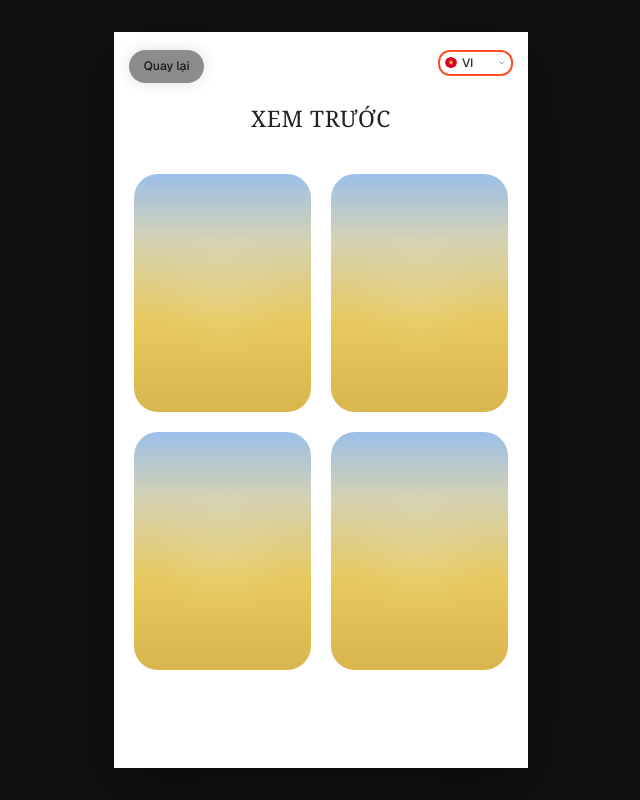
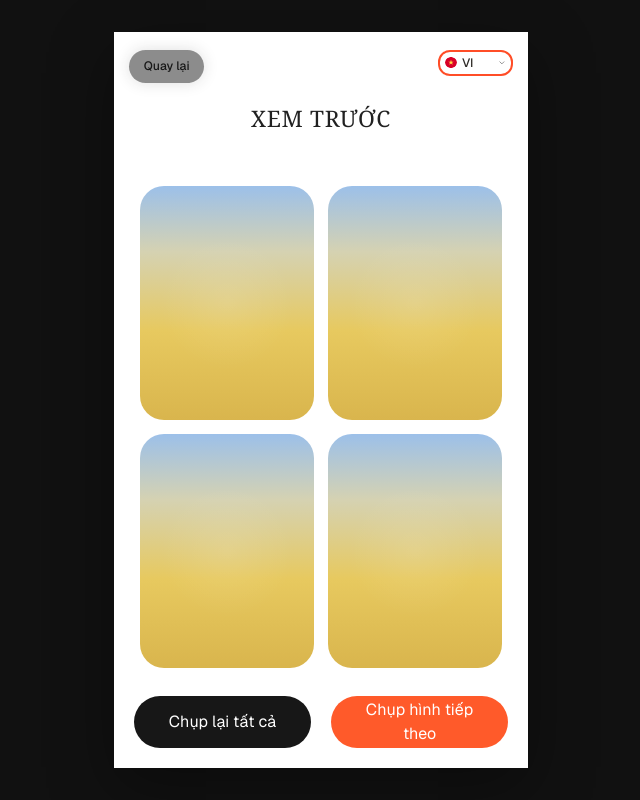
Before and after one commit to lahieuphong/btmt-photobooth, a Next.js app: page /preview in a window 1280 px wide. Shown: the whole page, without its empty margins (319-959 px from the left). Built offline with nearby package versions, Linux system fonts and the light colour scheme.

Commit message:
refactor(ui): extract reusable dual action bar and tighten screen layouts
- add PhotoboothDualActionBar and reuse it on preview

- rebalance layout/customize spacing for constrained viewport heights

- adjust preview and layout frame grids for consistent proportions

```diff
--- a/app/(photobooth)/layout/page.tsx
+++ b/app/(photobooth)/layout/page.tsx
@@ -24,10 +24,12 @@ function LayoutPreviewCard({
   className = '',
   mode,
   isDisabled = false,
+  loading = 'lazy',
 }: {
   className?: string
   mode: LayoutPreviewMode
   isDisabled?: boolean
+  loading?: 'lazy' | 'eager'
 }) {
   const iconWrapperClass =
     mode === 'grid-4'
@@ -61,6 +63,7 @@ function LayoutPreviewCard({
             src={getAssetPath(LAYOUT_PLACEHOLDER_IMAGE)}
             alt=""
             fill
+            loading={loading}
             sizes="(max-width: 768px) 96px, 205px"
             className="object-contain"
           />
@@ -80,9 +83,9 @@ function LayoutPreviewFrame({
   children: React.ReactNode
 }) {
   return (
-    <div className="mx-auto mt-[3.2%] w-[900px] max-w-full aspect-[900/1196]">
+    <div className="mx-auto h-full w-auto max-w-full aspect-[900/1196]">
       <div className="flex h-full w-full items-center justify-center">
-        <div className="w-[880px] max-w-full">{children}</div>
+        <div className="w-[97.7778%] max-w-full">{children}</div>
       </div>
     </div>
   )
@@ -93,19 +96,22 @@ function LayoutPreviewGrid({
   count,
   cardAspectClassName,
   disabledIndices = [],
+  gapClassName = 'gap-[14px]',
 }: {
   mode: LayoutPreviewMode
   count: number
   cardAspectClassName: string
   disabledIndices?: number[]
+  gapClassName?: string
 }) {
   return (
-    <div className="grid grid-cols-2 gap-[20px]">
+    <div className={`grid grid-cols-2 ${gapClassName}`}>
       {Array.from({ length: count }).map((_, index) => (
         <LayoutPreviewCard
           key={index}
           mode={mode}
           isDisabled={disabledIndices.includes(index)}
+          loading={index === 0 ? 'eager' : 'lazy'}
           className={cardAspectClassName}
         />
       ))}
@@ -172,7 +178,7 @@ export default function LayoutPage() {
 
   return (
     <PhotoboothScreenShell>
-      <div className="flex min-h-[844px] flex-col">
+      <div className="flex h-full min-h-0 flex-col">
         <PhotoboothPageHeader
           title={screen.title}
           backHref={screen.backHref}
@@ -182,9 +188,9 @@ export default function LayoutPage() {
           titleClassName="text-[clamp(20px,5.93cqw,64px)] leading-[1.546875] tracking-[0.03em] text-[#212121]"
         />
 
-        <PhotoboothPageBody className="flex flex-1 flex-col px-[5.278%] pt-[4.2%] pb-[5.2%]">
-          <div className="flex flex-1 flex-col">
-            <div className="mx-auto w-[89.444%]" style={{ containerType: 'inline-size' }}>
+        <PhotoboothPageBody className="flex min-h-0 flex-1 flex-col overflow-hidden px-[5.278%] pt-[2.8%] pb-[calc(10px+env(safe-area-inset-bottom))]">
+          <div className="flex min-h-0 flex-1 flex-col">
+            <div className="mx-auto w-[89.444%] shrink-0" style={{ containerType: 'inline-size' }}>
               <div className="flex w-full items-center gap-[2.484%]">
                 {PHOTOBOOTH_LAYOUT_OPTIONS.map((item) => {
                   const isSelected = item.id === activeLayoutId
@@ -214,9 +220,11 @@ export default function LayoutPage() {
               </div>
             </div>
 
-            <LayoutPreview mode={activeLayout.previewMode} />
+            <div className="mt-4 min-h-0 flex-1 overflow-hidden">
+              <LayoutPreview mode={activeLayout.previewMode} />
+            </div>
 
-            <div className="mt-[4.2%] flex justify-center">
+            <div className="mt-2 shrink-0 flex justify-center pb-[calc(2px+env(safe-area-inset-bottom))]">
               <PrimaryButton href={screen.nextHref} className="min-w-[142px]">
                 {screen.primaryActionLabel}
               </PrimaryButton>
--- a/app/(photobooth)/preview/page.tsx
+++ b/app/(photobooth)/preview/page.tsx
@@ -6,7 +6,7 @@ import PhotoboothCaptureRoundHint from '@/src/features/photobooth/components/Pho
 import PhotoboothScreenShell from '@/src/features/photobooth/components/PhotoboothScreenShell'
 import PhotoboothPageHeader from '@/src/features/photobooth/components/PhotoboothPageHeader'
 import PhotoboothPageBody from '@/src/features/photobooth/components/PhotoboothPageBody'
-import PrimaryButton from '@/src/features/photobooth/components/PrimaryButton'
+import PhotoboothDualActionBar from '@/src/features/photobooth/components/PhotoboothDualActionBar'
 import { PHOTOBOOTH_DEFAULT_SESSION } from '@/src/features/photobooth/constants/session'
 import { PHOTOBOOTH_SCREEN_STATE_MAP } from '@/src/features/photobooth/config/screenState'
 import {
@@ -42,12 +42,15 @@ function PreviewLayoutBlock({
 }: {
   mode: PhotoboothLayoutPreviewMode
 }) {
+  const frameClassName =
+    'mx-auto h-full w-auto max-w-full aspect-[368/489]'
+
   if (mode === 'vertical-4') {
     return (
-      <div className="mx-auto w-full max-w-[280px] sm:max-w-[340px] md:max-w-[430px]">
-        <div className="grid grid-cols-1 gap-3 sm:gap-4 md:gap-5">
+      <div className={frameClassName}>
+        <div className="mx-auto grid h-full w-[48%] grid-cols-1 grid-rows-4 gap-[14px]">
           {Array.from({ length: 4 }).map((_, index) => (
-            <PreviewPhotoCard key={index} className="aspect-[430/260]" />
+            <PreviewPhotoCard key={index} className="h-full" />
           ))}
         </div>
       </div>
@@ -56,10 +59,10 @@ function PreviewLayoutBlock({
 
   if (mode === 'grid-6') {
     return (
-      <div className="mx-auto w-full max-w-[340px] sm:max-w-[430px] md:max-w-[760px]">
-        <div className="grid grid-cols-2 gap-3 sm:gap-4 md:gap-5">
+      <div className={frameClassName}>
+        <div className="grid h-full grid-cols-2 grid-rows-3 gap-[14px]">
           {Array.from({ length: 6 }).map((_, index) => (
-            <PreviewPhotoCard key={index} className="aspect-[430/372]" />
+            <PreviewPhotoCard key={index} className="h-full" />
           ))}
         </div>
       </div>
@@ -67,10 +70,10 @@ function PreviewLayoutBlock({
   }
 
   return (
-    <div className="mx-auto w-full max-w-[340px] sm:max-w-[430px] md:max-w-[760px]">
-      <div className="grid grid-cols-2 gap-3 sm:gap-4 md:gap-5">
+    <div className={frameClassName}>
+      <div className="grid h-full grid-cols-2 grid-rows-2 gap-[14px]">
         {Array.from({ length: 4 }).map((_, index) => (
-          <PreviewPhotoCard key={index} className="aspect-[430/578]" />
+          <PreviewPhotoCard key={index} className="h-full" />
         ))}
       </div>
     </div>
@@ -125,7 +128,7 @@ export default function PreviewPage() {
 
   return (
     <PhotoboothScreenShell>
-      <div className="flex min-h-[844px] flex-col">
+      <div className="flex h-full min-h-0 flex-col">
         <PhotoboothPageHeader
           title={screen.title}
           backHref={screen.backHref}
@@ -135,36 +138,22 @@ export default function PreviewPage() {
           titleClassName="text-[clamp(20px,5.93cqw,64px)] leading-[1.546875] tracking-[0.03em] text-[#212121]"
         />
 
-        <PhotoboothPageBody className="flex min-h-0 flex-1 flex-col overflow-y-auto px-[4.8%] pt-[1.8%] pb-[calc(16px+env(safe-area-inset-bottom))]">
+        <PhotoboothPageBody className="flex min-h-0 flex-1 flex-col overflow-hidden px-[4.8%] pt-[1.8%] pb-[calc(16px+env(safe-area-inset-bottom))]">
           <div
-            className="mx-auto flex w-full max-w-[900px] flex-1 flex-col"
+            className="mx-auto flex min-h-0 w-full max-w-[900px] flex-1 flex-col"
             style={{ containerType: 'inline-size' }}
           >
-            <div className="flex flex-1 flex-col">
-              <div className="flex-1 pt-1 sm:pt-2">
+            <div className="flex min-h-0 flex-1 flex-col">
+              <div className="mt-3 min-h-0 flex-1 overflow-hidden pt-1 sm:pt-2 pb-2">
                 <PreviewLayoutBlock mode={previewMode} />
               </div>
 
-              <div className="sticky bottom-0 z-10 mt-4 bg-[#F4F4F4]/95 pt-4 pb-[calc(4px+env(safe-area-inset-bottom))] backdrop-blur-[2px]">
-                <div className="grid grid-cols-2 gap-3 sm:gap-4 md:gap-5">
-                  <PrimaryButton
-                    variant="secondary"
-                    fullWidth
-                    onClick={handleRetakeAll}
-                    className="h-[48px] sm:h-[52px] text-[14px] sm:text-[15px]"
-                  >
-                    {screen.secondaryActionLabel}
-                  </PrimaryButton>
-
-                  <PrimaryButton
-                    fullWidth
-                    onClick={handleConfirmPreview}
-                    className="h-[48px] sm:h-[52px] text-[14px] sm:text-[15px]"
-                  >
-                    {primaryActionLabel}
-                  </PrimaryButton>
-                </div>
-              </div>
+              <PhotoboothDualActionBar
+                secondaryLabel={screen.secondaryActionLabel}
+                primaryLabel={primaryActionLabel}
+                onSecondaryClick={handleRetakeAll}
+                onPrimaryClick={handleConfirmPreview}
+              />
             </div>
           </div>
         </PhotoboothPageBody>
--- /dev/null
+++ b/src/features/photobooth/components/PhotoboothDualActionBar.tsx
@@ -0,0 +1,45 @@
+import PrimaryButton from '@/src/features/photobooth/components/PrimaryButton'
+
+type PhotoboothDualActionBarProps = {
+  secondaryLabel?: string
+  primaryLabel?: string
+  onSecondaryClick?: () => void
+  onPrimaryClick?: () => void
+  className?: string
+}
+
+export default function PhotoboothDualActionBar({
+  secondaryLabel,
+  primaryLabel,
+  onSecondaryClick,
+  onPrimaryClick,
+  className = '',
+}: PhotoboothDualActionBarProps) {
+  return (
+    <div
+      className={[
+        'z-10 mt-2 shrink-0 pt-3 pb-[calc(4px+env(safe-area-inset-bottom))]',
+        className,
+      ].join(' ')}
+    >
+      <div className="grid grid-cols-2 gap-3 sm:gap-4 md:gap-5">
+        <PrimaryButton
+          variant="secondary"
+          fullWidth
+          onClick={onSecondaryClick}
+          className="h-[48px] sm:h-[52px] text-[14px] sm:text-[15px]"
+        >
+          {secondaryLabel}
+        </PrimaryButton>
+
+        <PrimaryButton
+          fullWidth
+          onClick={onPrimaryClick}
+          className="h-[48px] sm:h-[52px] text-[14px] sm:text-[15px]"
+        >
+          {primaryLabel}
+        </PrimaryButton>
+      </div>
+    </div>
+  )
+}
```
Also changed, not shown: app/(photobooth)/customize/page.tsx (+18 -14 lines).
